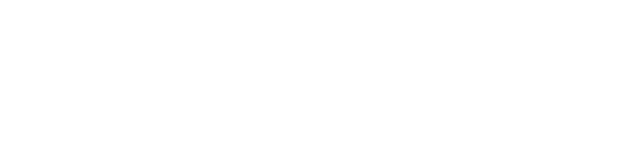
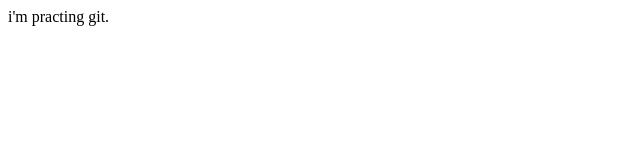
Before and after one commit to ajdfajdfl2003/git-practice, a plain HTML site: page index.html in a window 1280 px wide. Shown: the whole page, without its empty margins (0-640 px from the left). Drawn offline with Linux system fonts and the light colour scheme.

Commit message:
add few text

```diff
--- a/index.html
+++ b/index.html
@@ -1,2 +1,3 @@
 <html>
+  i'm practing git.
 </html>
```
